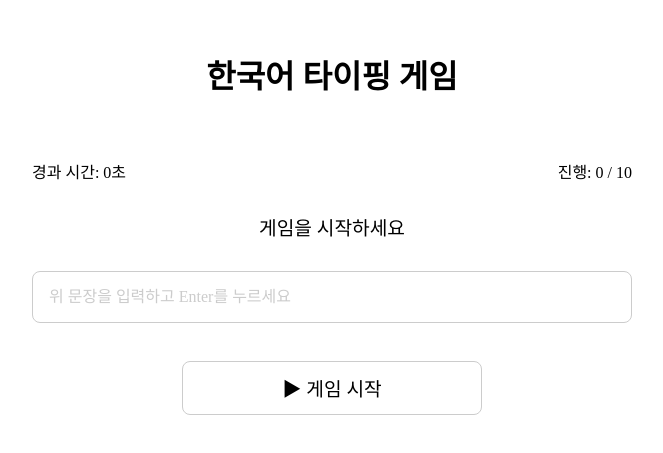
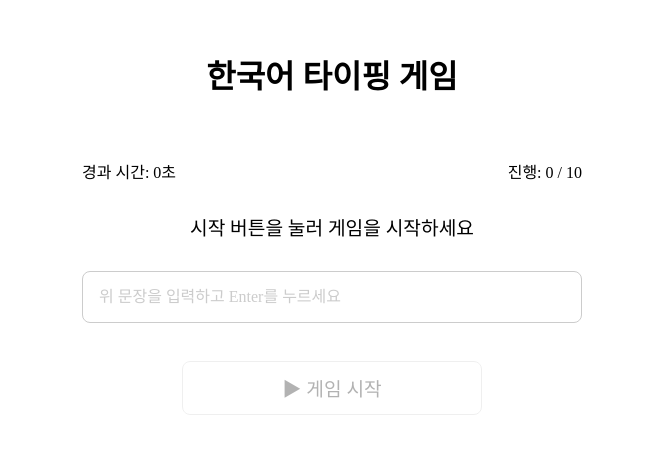
Before and after one commit to d0ix2/filsa, a React (Create React App) app: page /game in a window 1280 px wide. Shown: the part 163-616 px from the top of the page, without its empty margins (308-971 px from the left). Built offline with nearby package versions, Linux system fonts and the light colour scheme.

Commit message:
[MODIFY] 게임 시작 버튼 blink 애니메이션 추가

```diff
--- a/src/components/ResultModal/ResultModal.style.js
+++ b/src/components/ResultModal/ResultModal.style.js
@@ -39,6 +39,7 @@ export const ModalBox = styled.div`
 export const ModalTitle = styled.h2`
   font-size: 1.8rem;
   margin-bottom: 1rem;
+  font-weight: 800;
   color: ${(props) => props.theme.color.primary};
 `;
 
--- a/src/pages/GamePage/GamePage.jsx
+++ b/src/pages/GamePage/GamePage.jsx
@@ -150,7 +150,7 @@ export default function GamePage() {
         <S.Paragragh key={targetSentence?.text}>
           {displaySpans.length > 0
             ? displaySpans
-            : targetSentence?.text || '게임을 시작하세요'}
+            : targetSentence?.text || '시작 버튼을 눌러 게임을 시작하세요'}
         </S.Paragragh>
 
         <S.AnswerInput
@@ -166,8 +166,9 @@ export default function GamePage() {
         />
 
         {/* ▶ 시작 버튼 (처음에만) */}
+        {/* 시작 전 깜빡거림 애니메이션 추가 */}
         {!isStarted && !isGameFinished && (
-          <S.Button onClick={handleStart}>▶ 게임 시작</S.Button>
+          <S.Button onClick={handleStart} blink>▶ 게임 시작</S.Button>
         )}
 
         {/* 일시 정지 / 재개 버튼 */}
--- a/src/pages/GamePage/GamePage.style.js
+++ b/src/pages/GamePage/GamePage.style.js
@@ -1,4 +1,4 @@
-import styled, { keyframes } from 'styled-components';
+import styled, { keyframes, css } from 'styled-components';
 
 // 페이드 인 애니메이션
 const fadeInUp = keyframes`
@@ -9,6 +9,19 @@ const fadeInUp = keyframes`
   to {
     opacity: 1;
     transform: translateY(0);
+  }
+`;
+
+// 깜빡임 애니메이션
+const blink = keyframes`
+  0% {
+    opacity: 1;
+  }
+  50% {
+    opacity: 0.3;
+  }
+  100% {
+    opacity: 1;
   }
 `;
 
@@ -30,7 +43,7 @@ export const GameWrapper = styled.div`
 
 export const InfoWrapper = styled.div`
   width: 100%;
-  max-width: 600px;
+  max-width: 500px;
   display: flex;
   justify-content: space-between;
   font-size: 1rem;
@@ -60,7 +73,7 @@ export const Paragragh = styled.span`
 
 export const AnswerInput = styled.input`
   width: 100%;
-  max-width: 600px;
+  max-width: 500px;
   padding: 1rem;
   font-size: 1rem;
   outline: none;
@@ -89,6 +102,12 @@ export const Button = styled.button`
   cursor: pointer;
   align-self: center;
 
+  ${(props) =>
+    props.blink &&
+    css`
+      animation: ${blink} 1s infinite;
+    `}
+
   &:hover {
     background-color: ${(props) => props.theme.color.border};
   }
```
